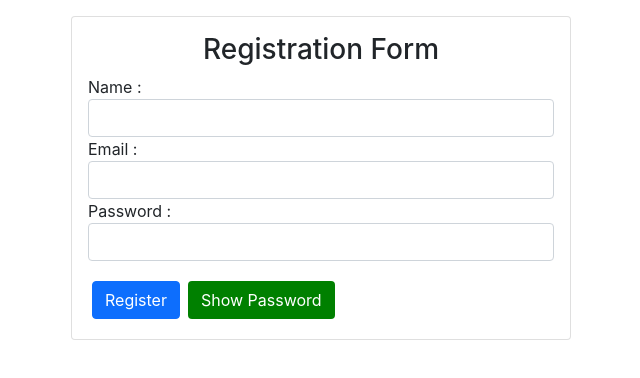
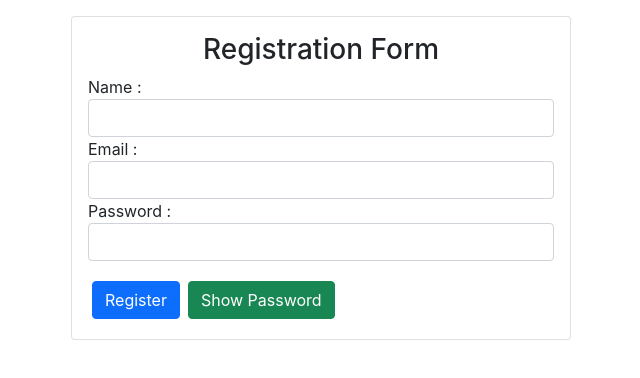
Before and after one commit to AnilSaini341/React_2022, a React (Create React App) app: page / in a window 1280 px wide. Shown: the top 378 px of the page, without its empty margins (319-959 px from the left). Built offline with nearby package versions, Linux system fonts and the light colour scheme.

Commit message:
How to Add CSS Class Dynamically

```diff
--- a/src/Components/Register.js
+++ b/src/Components/Register.js
@@ -3,22 +3,24 @@ import React from 'react';
 
 function Register(props) {
 
-     let btnStyle={
-        backgroundColor:"green",
-        color:"white",
-    };
+    //  let btnStyle={
+    //     backgroundColor:"green",
+    //     color:"white",
+    // };
+    let btnClasses=["btn","m-1"];
     let showBtnText, passwordBoxType;
 
     if(props.showPass === true){
-        btnStyle.backgroundColor="red";
+        // btnStyle.backgroundColor="red";
         showBtnText="Hide Password";
         passwordBoxType="text";
+        btnClasses.push("btn-danger");
     }else{
         showBtnText="Show Password";
         passwordBoxType="password";
+        btnClasses.push("btn-success");
     }
-
-
+    //console.log(btnClasses);
 
     return (
         <div className='container card p-3 mt-3 register-container'>
@@ -38,7 +40,8 @@ function Register(props) {
                 </div>
                 <div className='form-group mt-3'>
                 <button type='submit' className='btn btn-primary m-1'>Register</button>
-                <button type='button' className='btn m-1' onClick={props.click} style={btnStyle} >{showBtnText}</button>
+                {/* <button type='button' className='btn m-1' onClick={props.click} style={btnStyle} >{showBtnText}</button> */}
+                <button type='button' className={btnClasses.join(" ")} onClick={props.click} >{showBtnText}</button>
                 </div>
 
             </form>
```
